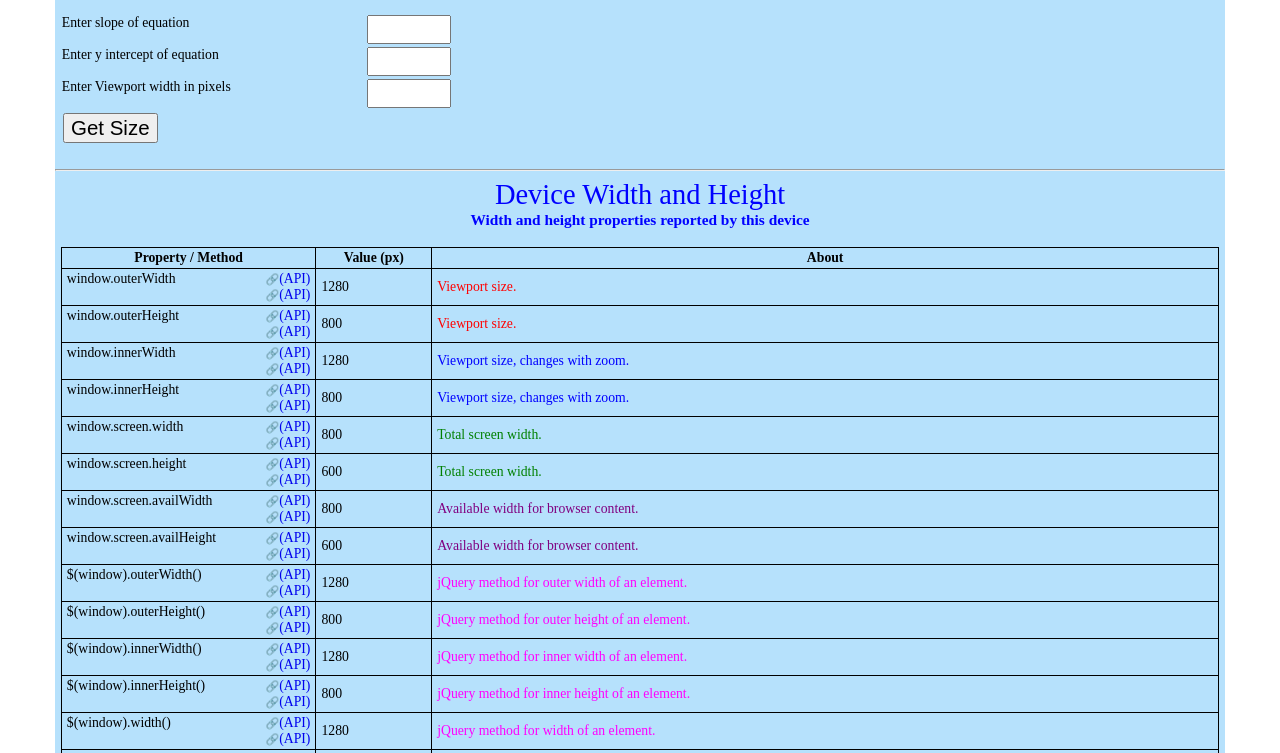
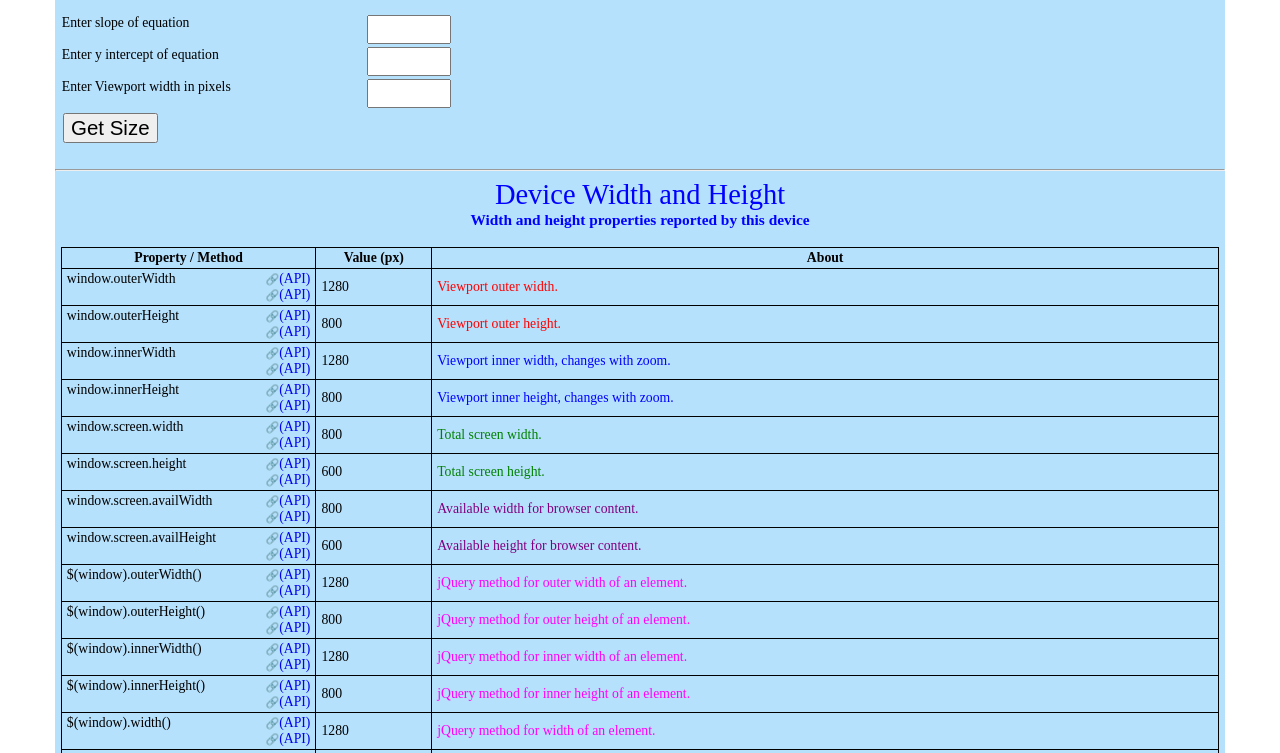
Before and after one commit to BrianHCombes/Algorithmic-Responsive-Design, a plain HTML site: page response-tool.html in a window 1280 px wide. Shown: the part 556-1309 px from the top of the page. Drawn offline with nearby package versions, Linux system fonts and the light colour scheme; some packages are replaced by stand-ins of ours; a script that the page names is missing.

Commit message:
little fixes

```diff
--- a/response-tool.html
+++ b/response-tool.html
@@ -111,7 +111,7 @@
                     <a href="https://developer.mozilla.org/en-US/docs/Web/API/Window/outerWidth" target="_blank" style="float:right;">&nbsp;<span style="font-size:0.8em">&#128279;</span>(API)</a>
                 </td>
                 <td class="dimenTable" style=""></td>
-                <td style="color:red;">Viewport size.</td>
+                <td style="color:red;">Viewport outer width.</td>
             </tr>
             <tr>
                 <td style="">window.outerHeight
@@ -119,7 +119,7 @@
                     <a href="https://developer.mozilla.org/en-US/docs/Web/API/Window/outerHeight" target="_blank" style="float:right;">&nbsp;<span style="font-size:0.8em">&#128279;</span>(API)</a>
                 </td>
                 <td class="dimenTable" style=""></td>
-                <td style="color:red;">Viewport size.</td>
+                <td style="color:red;">Viewport outer height.</td>
             </tr>
             <tr>
                 <td style="">window.innerWidth
@@ -127,7 +127,7 @@
                     <a href="https://developer.mozilla.org/en-US/docs/Web/API/Window/innerWidth" target="_blank" style="float:right;">&nbsp;<span style="font-size:0.8em">&#128279;</span>(API)</a>
                 </td>
                 <td class="dimenTable" style=""></td>
-                <td style="color:red;"><span style="color:blue;">Viewport size, changes with zoom.</span></td>
+                <td style="color:red;"><span style="color:blue;">Viewport inner width, changes with zoom.</span></td>
             </tr>
             <tr>
                 <td style="">window.innerHeight
@@ -135,7 +135,7 @@
                     <a href="https://developer.mozilla.org/en-US/docs/Web/API/Window/innerHeight" target="_blank" style="float:right;">&nbsp;<span style="font-size:0.8em">&#128279;</span>(API)</a>
                 </td>
                 <td class="dimenTable" style=""></td>
-                <td style="color:red;"><span style="color:blue;">Viewport size, changes with zoom.</span></td>
+                <td style="color:red;"><span style="color:blue;">Viewport inner height, changes with zoom.</span></td>
             </tr>
             <tr>
                 <td style="">window.screen.width
@@ -151,7 +151,7 @@
                     <a href="https://developer.mozilla.org/en-US/docs/Web/API/Screen/height" target="_blank" style="float:right;">&nbsp;<span style="font-size:0.8em">&#128279;</span>(API)</a>
                 </td>
                 <td class="dimenTable" style=""></td>
-                <td style="color:red;"><span style="color:green;">Total screen width.</span></td>
+                <td style="color:red;"><span style="color:green;">Total screen height.</span></td>
             </tr>
             <tr>
                 <td style="">window.screen.availWidth
@@ -167,7 +167,7 @@
                     <a href="https://developer.mozilla.org/en-US/docs/Web/API/Screen/availHeight" target="_blank" style="float:right;">&nbsp;<span style="font-size:0.8em">&#128279;</span>(API)</a>
                 </td>
                 <td class="dimenTable" style=""></td>
-                <td style="color:red;"><span style="color:purple;">Available width for browser content.</span></td>
+                <td style="color:red;"><span style="color:purple;">Available height for browser content.</span></td>
             </tr>
             <tr>
                 <td style="">$(window).outerWidth()
--- a/response-tool.js
+++ b/response-tool.js
@@ -25,9 +25,9 @@
         var yIntercept = property1 - slope*viewport1;
 
         if(yIntercept.toFixed(5) >= 0) // To add or not to add the "+" sign
-            document.getElementById("eqExpression").innerHTML = "(" + slope.toFixed(5) + ")*(" + unitTypeForEquation + ")+" + yIntercept.toFixed(5);
+            document.getElementById("eqExpression").innerHTML = "((" + slope.toFixed(5) + ")*(" + unitTypeForEquation + ")+" + yIntercept.toFixed(5) + ")";
         else
-            document.getElementById("eqExpression").innerHTML = "(" + slope.toFixed(5) + ")*(" + unitTypeForEquation + ")" + yIntercept.toFixed(5);
+            document.getElementById("eqExpression").innerHTML = "((" + slope.toFixed(5) + ")*(" + unitTypeForEquation + ")" + yIntercept.toFixed(5) + ")";
         document.getElementById("slopeInput").value = slope.toFixed(5);
         document.getElementById("yInterceptInput").value = yIntercept.toFixed(5);
         document.getElementById("viewportWidthInput").value = viewport1.toFixed(0);
```
